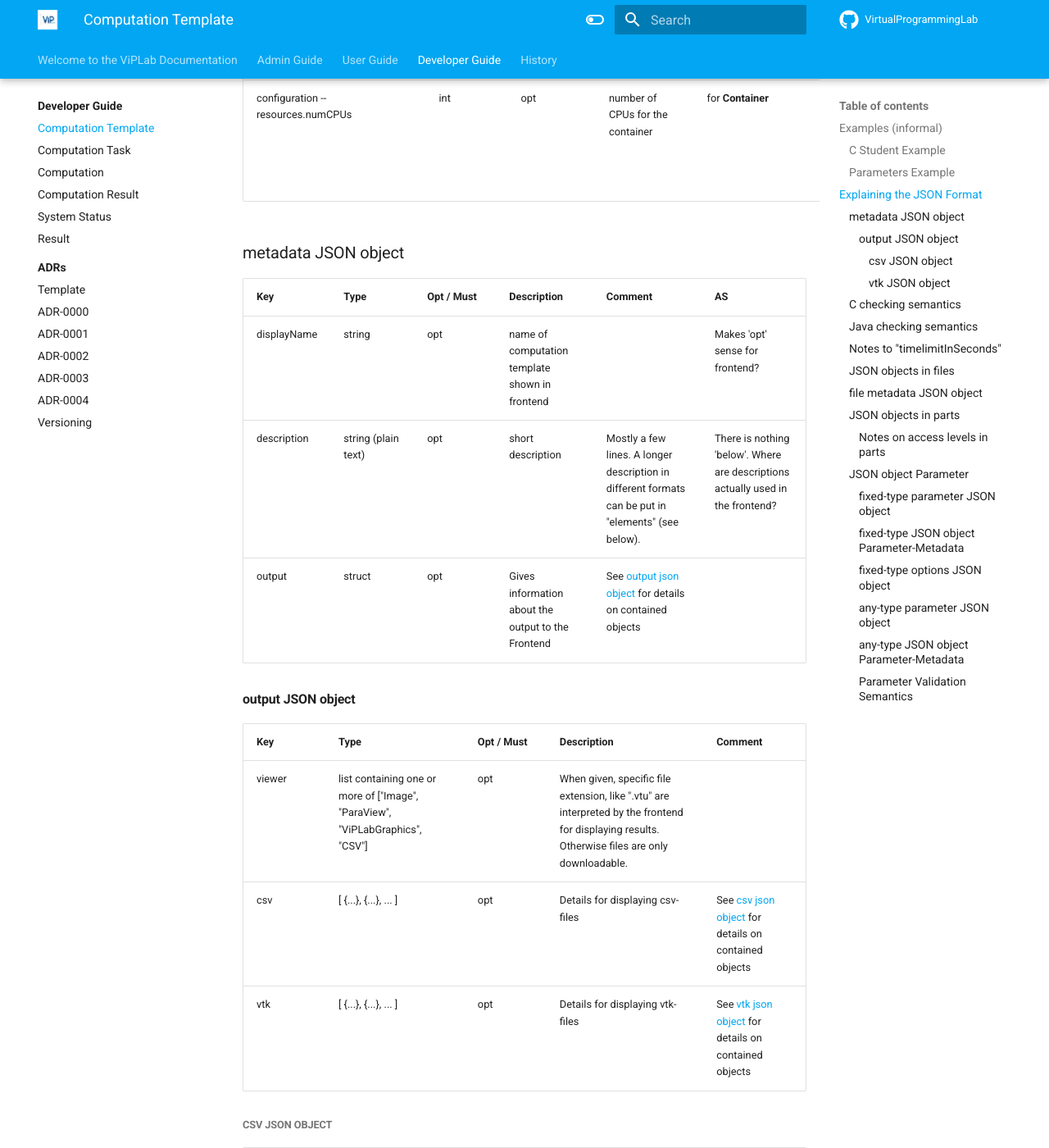
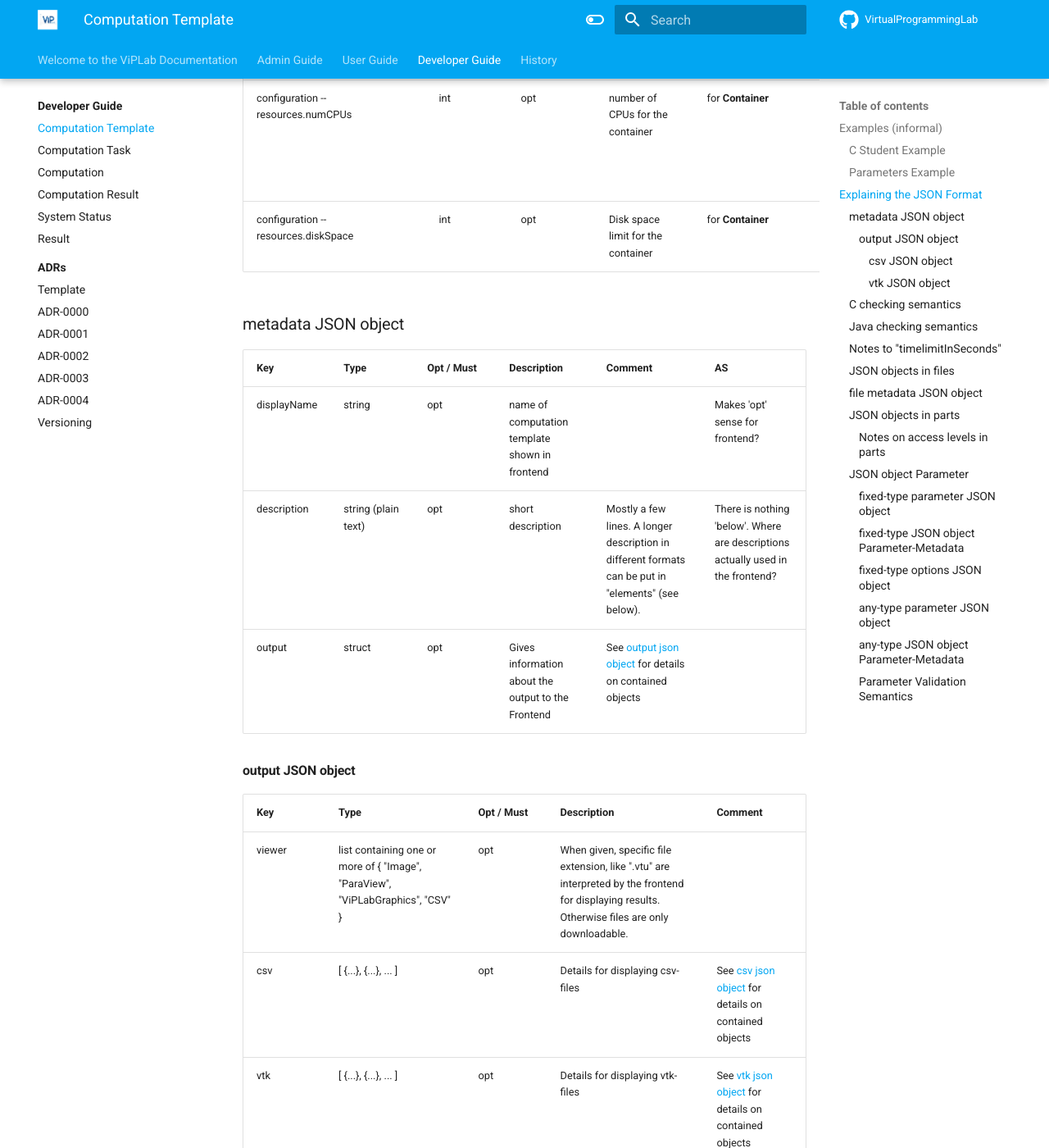
Before and after one commit to VirtualProgrammingLab/documentation, an MkDocs documentation site: the page built from docs/developer/computation_template.md, in a window 1280 px wide and 1400 px high, scrolled down 12845 px. Shown: the whole window at 82% size. Built offline with MkDocs 1.6.1 and Material for MkDocs 9.7.7, drawn with Linux system fonts in a browser that asks for light colours; some of the changed text lies outside the part shown.

Commit message:
Updates schema of computation template

```diff
--- a/docs/developer/computation_template.md
+++ b/docs/developer/computation_template.md
@@ -445,7 +445,7 @@
 |identifier | string (UUID) | must | the identifier of this computation template | can be generated by the frontend launcher | |
 |version | string | opt | version of the json specification | should be given for backwards compatibility |
 |metadata | struct | opt | contains information for frontend | See [metadata json object](#metadata-json-object) for details about the object | |
-|environment |one of {"C", "C++", "Java", "Matlab", "Octave", "Container", "DuMuX"} | must | Specifies the environment used for the Computation. It defines language, runtime, libraries and tools | | |
+|environment |one of \{ "C", "C++", "Java", "Matlab", "Octave", "Container", "DuMuX" \} | must | Specifies the environment used for the Computation. It defines language, runtime, libraries and tools | | |
 |files | [ {...}, {...}, ... ] |must |array containing [File objects](#json-objects-in-files): there has to be at least one element | | |
 |parameters | [{...}, {...}, ...] | opt | Parameters can be used to supply values at runtime to the configuration. Each parameter has a unique identifier (as string) and is a [Parameter object](#json-object-parameter). | For security reasons free text *guiType*, i.e., text input field or editor, are not allowed here. **The only allowed parameters are those, that have mode set to fixed** |
 |configuration | struct |opt/must (depends on environment) | Environment specific configurations | Different phases can be configured like compiling, checking (for legal function calls in source code), ... |
@@ -460,7 +460,7 @@
 |configuration --running.timelimitInSeconds |int |opt |CPU time limit | for all **environments**; for semantics see [Notes to "timelimitInSeconds"](#notes-to-timelimitinseconds). | |
 |configuration --running.commandLineArguments |string |opt | for **C, C++, Java**: arguments given to main() function; for **DuMuX, Container**: additional command line args | mustache template syntax can be used to transform input values (e.g. of sliders) into CLI arguments (see *parameters*-attribute) | |
 |configuration --running.flags |string |opt |flags given to JVM | for **Java** | |
-|configuration --running.mainClass |string |opt (if unique) / must (if not unique) |class containing "public static void main(String[] args) {" | for **Java**: "args" may be another name. If main function is unique, its correct class should be detected automatically.| |
+|configuration --running.mainClass |string |opt (if unique) / must (if not unique) |class containing "public static void main(String[] args) {}" | for **Java**: "args" may be another name. If main function is unique, its correct class should be detected automatically.| |
 |configuration --running.executable |string |must |name of executable to run (as in backend file system)| for **DuMuX** | |
 |configuration --running.entrypoint | string | opt | executable to run inside the container | for **Container**; can contain mustache template syntax for injecting PARAM_IDs (see *parameters*-attribute) |
 |configuration --running.intermediateFilesPattern | [ REGEX, REGEX, ... ] | opt | regex-expression in stdout which file is ready to be transferred as intermediate result. The Regex has to return the complete filename as matching group 1 | for **Container**|
@@ -469,6 +469,7 @@
 |configuration --resources.volume | string | opt | path in the container where data is placed | for **Container** | we need workaround for kata containers?! |
 |configuration --resources.memory | string | opt (*64mb*)| memory limit for the container | for **Container** | |
 |configuration --resources.numCPUs | int | opt | number of CPUs for the container | for **Container** | default?; kubernetes map to softlimit cpu-shares...|
+|configuration --resources.diskSpace | int | opt | Disk space limit for the container | for **Container** | |
 
 ### metadata JSON object
 |Key | Type |Opt / Must |Description |Comment | AS |
@@ -480,7 +481,7 @@
 #### output JSON object
 |Key | Type |Opt / Must |Description |Comment |
 |---------------|----------------------------------------|-----------|------------|--------|
-|viewer | list containing one or more of ["Image", "ParaView", "ViPLabGraphics", "CSV"] | opt | When given, specific file extension, like ".vtu" are interpreted by the frontend for displaying results. Otherwise files are only downloadable. | |
+|viewer | list containing one or more of \{ "Image", "ParaView", "ViPLabGraphics", "CSV" \} | opt | When given, specific file extension, like ".vtu" are interpreted by the frontend for displaying results. Otherwise files are only downloadable. | |
 |csv | [ {...}, {...}, ... ] | opt | Details for displaying csv-files | See [csv json object](#csv-json-object) for details on contained objects |
 |vtk | [ {...}, {...}, ... ] | opt | Details for displaying vtk-files | See [vtk json object](#vtk-json-object) for details on contained objects |
 
@@ -594,7 +595,7 @@
 |Key |Type (an enum default is marked by _italics_) |Opt / Must |Description|Comment
 |----|----------------------------------------------|-----------|-----------|-------
 |identifier | string (UUID) | must | for later referencing, has to be unique | can be autogenerated by frontend |
-|path | string | must | absolute path to file | It is *not* allowed to start with '/' |
+|path | string | must | path to file | Can be absolute (no "/") or relative. If relative, the path has to proceed from the value of "resources.volume" given in the configuration. Example: absolute - `/data/shared/input.txt`; relative - `input.txt` |
 |metadata | struct | opt | contains information for frontend | See definition of [file metadata](#file-metadata-json-object) | |
 |parts | [{...}, {...}, ...] | must | array containing [part objects](#json-objects-in-parts). There has to be at least one. |
 
@@ -611,7 +612,7 @@
 |Key |Type (an enum default is marked by _italics_) |Opt / Must |Description|Comment|AS
 |----|----------------------------------------------|-----------|-----------|-------|--
 |identifier | string | must |for later referencing, has to be unique | can be autogenerated by frontend |
-|access | one of {"invisible", "visible", "modifiable", "template"} | must | defines the access level of this part for the user | see [Notes on access levels](#notes-on-access-levels-in-parts) for more details |
+|access | one of \{ "invisible", "visible", "modifiable", "template" \} | must | defines the access level of this part for the user | see [Notes on access levels](#notes-on-access-levels-in-parts) for more details |
 |metadata | struct | opt | contains information mainly for the frontend |
 |metadata --name |string |opt | additional description of this part | To be shown in the frontend | Where? Is it used?
 |parameters | array of parameter-objects | opt | definition of [parameters](#json-object-parameter) that are injected to *content* at runtime | Any number of parameters can be specified, but the PARAM_ID (identifier) has to be unique.
@@ -632,7 +633,7 @@
 
 |Key [--Subkey] | Type (a default is marked by _italics_)|Opt / Must |Description |Comment |
 |---------------|----------------------------------------|-----------|------------|--------|
-|mode | one of {"any", "fixed"} | must | specifies type of the parameter | used to define the type of validation that is performed |
+|mode | one of \{ "any", "fixed" \} | must | specifies type of the parameter | used to define the type of validation that is performed |
 |identifier | string | must | unique id for this parameter | This id must be valid mustach template variable. Example: "*\_\_BINARY\_\_*" |
 
 #### fixed-type parameter JSON object
@@ -643,7 +644,7 @@
 |---------------|----------------------------------------|-----------|------------|--------|
 |metadata | Object | must | JSON object containing information how to render this parameter | See definition of [fixed-type JSON object Parameter-Metadata](#fixed-type-json-object-parameter-metadata) |
 |options | array of objects | must for *gui_type* "checkbox", "radio", "dropdown", "toggle" | specifies the allowed values | See [fixed-type options JSON object](#fixed-type-options-json-object) for details on contained objects|
-|validation | one of {"oneof", "minone", "anyof"} | must | See [Parameter validation semantics](#parameter-validation-semantics) for details | |
+|validation | one of \{ "oneof", "minone", "anyof" \} | must | See [Parameter validation semantics](#parameter-validation-semantics) for details | |
 
 #### fixed-type JSON object Parameter-Metadata
 
@@ -651,7 +652,7 @@
 
 |Key [--Subkey] | Type (a default is marked by _italics_)|Opt / Must |Description |Comment |
 |---------------|----------------------------------------|-----------|------------|--------|
-| guiType | one of {"checkbox", "radio", "dropdown", "toggle"} | must | specifies how the frontend renders the parameter | |
+| guiType | one of \{ "checkbox", "radio", "dropdown", "toggle" \} | must | specifies how the frontend renders the parameter | |
 | name | string | must | Label for the parameter | frontend feature |
 | description | string | must | description of the parameter | frontend feature |
 
@@ -659,10 +660,10 @@
 
 |Key [--Subkey] | Type (a default is marked by _italics_)|Opt / Must |Description |Comment |
 |---------------|----------------------------------------|-----------|------------|--------|
-|value | string | must | specifies one avaliable value | Example: { "value" : "verbose" } |
+|value | string | must | specifies one avaliable value | Example: \{ "value" : "verbose" \} |
 |text | string | opt | Text shown besides or as dropdown of the value | |
-|disabled | boolean | opt | Shows disabled options in frontend | Example: { "value" : "Please choose multiple", "disabled" : true } |
-|selected | Boolean | opt | specifies defaults value/values for frontend | the strings have to be part of *values*; for "toogle" given values mean *true* |
+  |disabled | boolean | opt | Shows disabled options in frontend | Example: \{ "value" : "Please choose multiple", "disabled" : true \} |
+|selected | boolean | opt | specifies defaults value/values for frontend | the strings have to be part of *values*; for "toogle" given values mean *true* |
 | description | string | must | description of the parameter | frontend feature |
 
 
@@ -678,7 +679,7 @@
 |max | number | opt | maximal allowed value | for slider, or input_field with type number |
 |step | number | opt | defines together with *min* and *max* attributes a finite set of allowed values | for slider, or input_field with type number |
 |maxlength | number | opt | Specifies for *gui_type* "input_field" the length of the input ||
-|validation | one of {"range", "pattern", "none"} | must | See [Parameter validation semantics](#parameter-validation-semantics) for details | |
+|validation | one of \{ "range", "pattern", "none" \} | must | See [Parameter validation semantics](#parameter-validation-semantics) for details | |
 |pattern | string | opt | A regex pattern for validation | |
 
 #### any-type JSON object Parameter-Metadata
```
Also changed, not shown: other parts of docs/developer/computation_template.md (+2 -2 lines).
